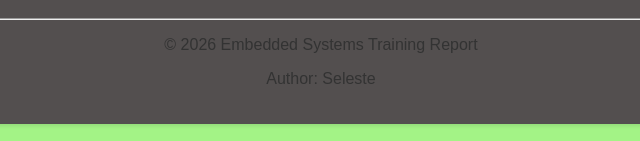
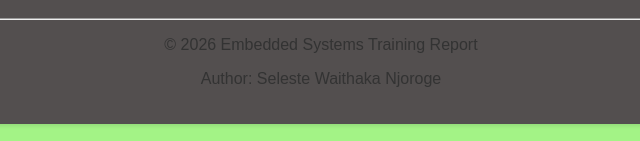
Before and after one commit to seleste3580-dev/embedded-systems-training, a plain HTML site: page about.html in a window 1280 px wide. Shown: the part 1622-1763 px from the top of the page, 319-959 px from the left. Drawn offline with Linux system fonts and the light colour scheme.

Commit message:
initial commit embbedded-systems-training

```diff
--- a/about.html
+++ b/about.html
@@ -18,7 +18,7 @@
         <footer>
              <hr>
             <p>&copy; 2026 Embedded Systems Training Report</p>
-            <p>Author: Seleste</p>
+            <p>Author: Seleste Waithaka Njoroge</p>
         </footer>
     </body>
 </html>
```
Also changed, not shown: index.html (+1 -1 lines), week1.html (+1 -1 lines), week2.html (+1 -1 lines), week3.html (+1 -1 lines).
